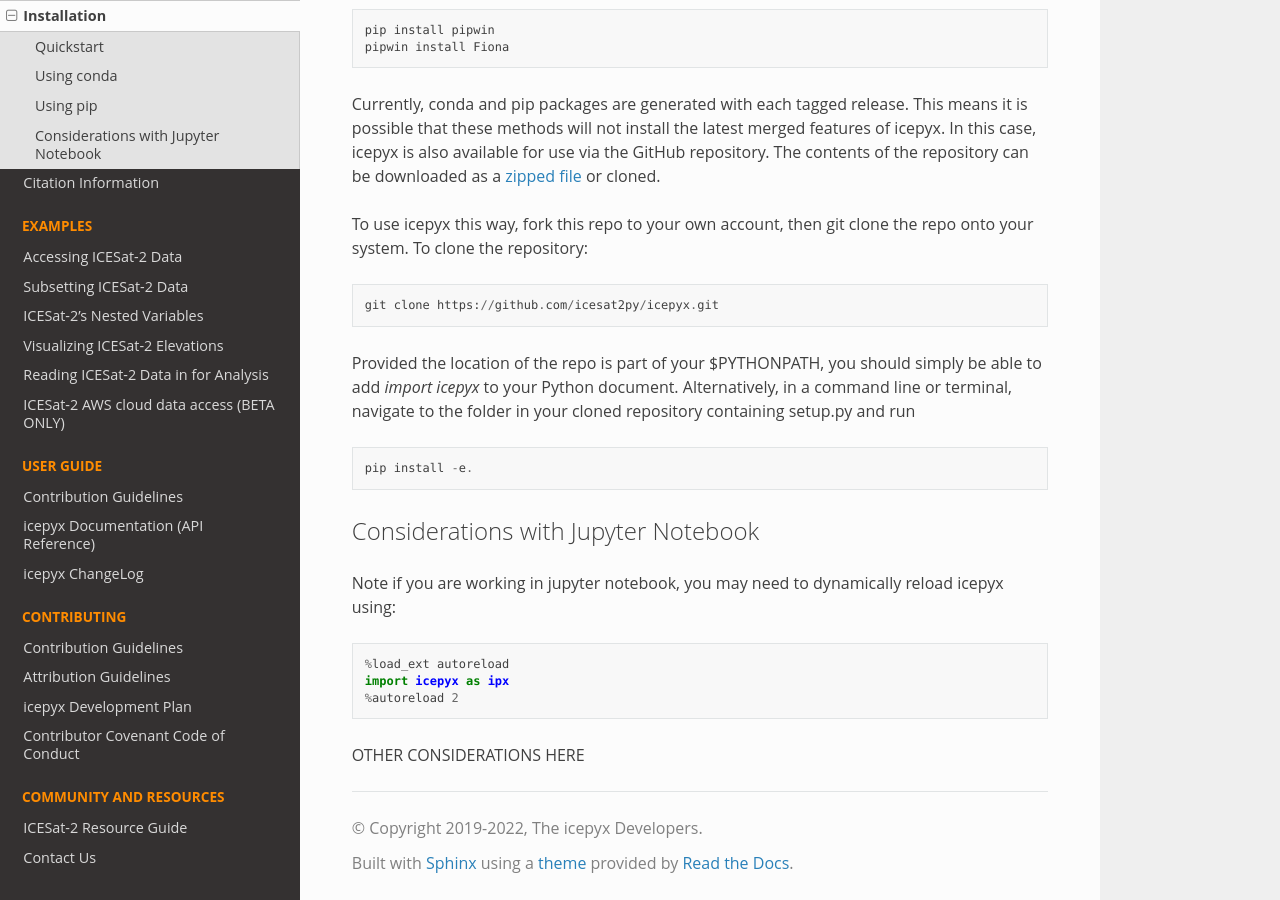
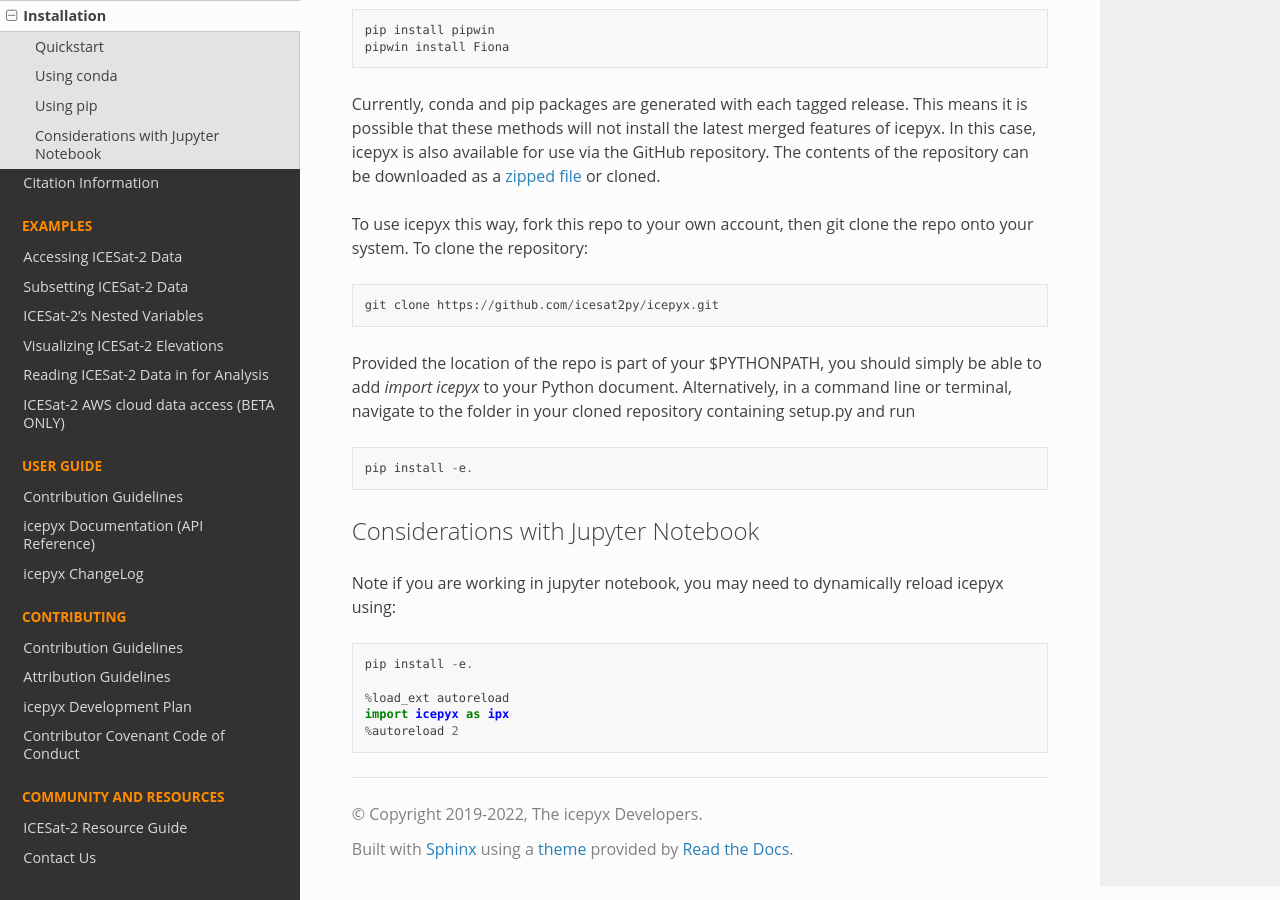
Before and after one commit to icesat2py/icepyx, a Sphinx documentation site: the page built from doc/source/getting_started/install.rst, in a window 1280 px wide and 900 px high, scrolled down 1049 px. Built offline with Sphinx 7.4.7 and the Read the Docs theme 2.0.0, drawn with Linux system fonts in a browser that asks for light colours; the version number could not be read and is left out.

Commit message:
added pip install -e. to jupyter section

```diff
--- a/doc/source/getting_started/install.rst
+++ b/doc/source/getting_started/install.rst
@@ -87,8 +87,8 @@ Note if you are working in jupyter notebook, you may need to dynamically reload
 
 .. code-block::
 
+    pip install -e.
+
     %load_ext autoreload
     import icepyx as ipx
     %autoreload 2
-
-OTHER CONSIDERATIONS HERE
```
